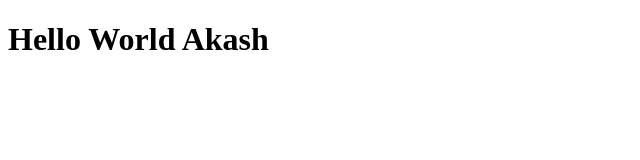
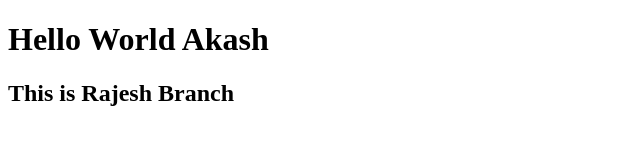
Before and after one commit to cool-akash/Just-For-Fun, a plain HTML site: page index.html in a window 1280 px wide. Shown: the whole page, without its empty margins (0-640 px from the left). Drawn offline with Linux system fonts and the light colour scheme.

Commit message:
Rajesh now enters
Rajesh Branch
New heading added

```diff
--- a/index.html
+++ b/index.html
@@ -8,5 +8,6 @@
   </head>
   <body>
     <h1>Hello World  Akash</h1>
+    <h2>This is Rajesh Branch</h2>
   </body>
 </html>
```
